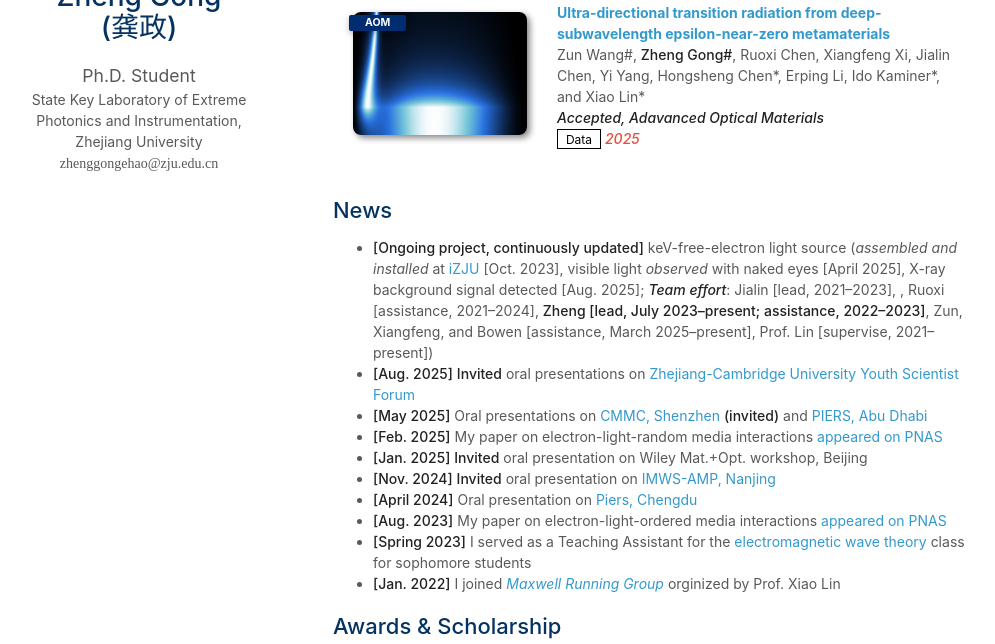
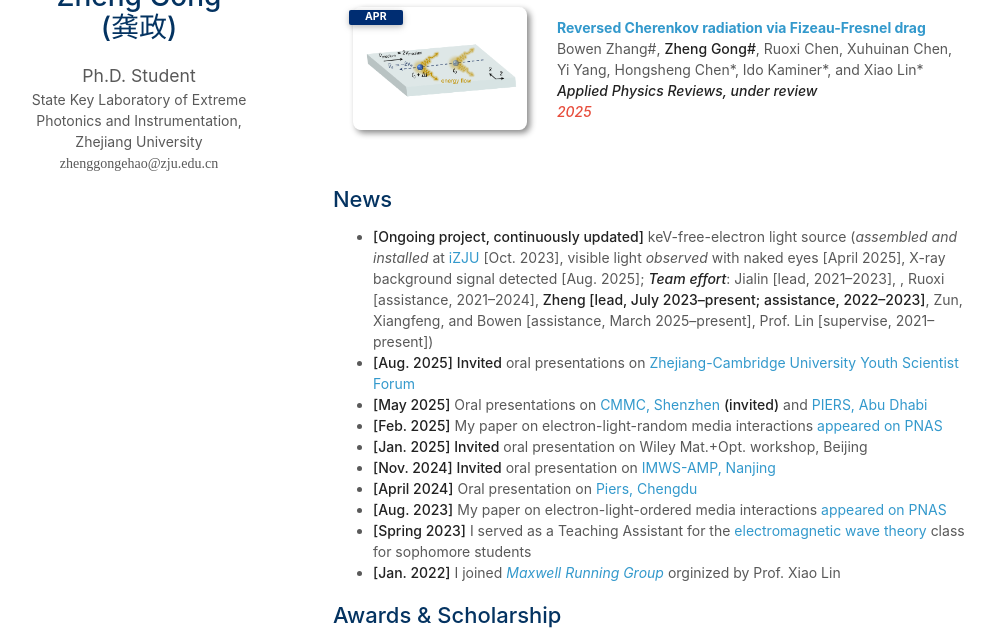
Before and after one commit to zhenggongehao/zhenggongehao.github.io, a Jekyll site: the page built from index.md, in a window 1280 px wide and 900 px high, scrolled down 793 px, cut to the strip 256-900 px from the top of the window. Shown: the whole strip, without its empty margins (137-1132 px from the left). Built offline with Jekyll 4.4.1, drawn with Linux system fonts in a browser that asks for light colours; nearby versions of some CDN libraries; a style sheet for code colours, icons or effects is not loaded; our own code applies the rules of GitHub Pages for plain Markdown files.

Commit message:
update files

```diff
--- a/_data/publications.yml
+++ b/_data/publications.yml
@@ -28,11 +28,12 @@ main:
     image: ./assets/img/anomalousMG.png
     notes: 2025
 
-  - title: Ultra-directional transition radiation from deep-subwavelength epsilon-near-zero metamaterials
-    authors: Zun Wang#, <strong>Zheng Gong#</strong>, Ruoxi Chen, Xiangfeng Xi, Jialin Chen, Yi Yang, Hongsheng Chen*, Erping Li, Ido Kaminer*, and Xiao Lin*
-    conference_short: AOM
-    conference: <strong>Accepted, Adavanced Optical Materials</strong>
+  - title: Reversed Cherenkov radiation via Fizeau-Fresnel drag
+    authors: Bowen Zhang#, <strong>Zheng Gong#</strong>, Ruoxi Chen, Xuhuinan Chen, Yi Yang, Hongsheng Chen*, Ido Kaminer*, and Xiao Lin*
+    conference_short: APR
+    conference: <strong>Applied Physics Reviews, under review</strong>
     pdf:
-    data: https://doi.org/10.5281/zenodo.16787458
-    image: ./assets/img/DirectionalTR6.png
+    data:
+    bibtex:
+    image: ./assets/img/ReversedCR.png
     notes: 2025
```
Also changed, not shown: assets/img/ReversedCR.png (added).
